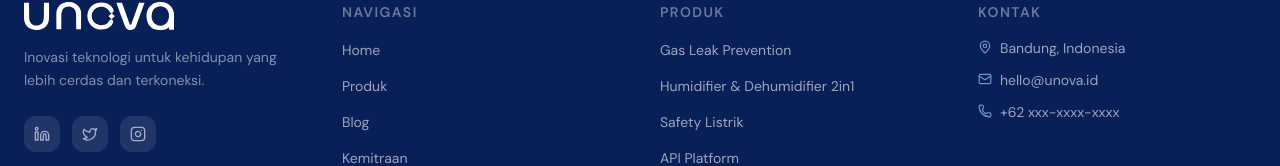
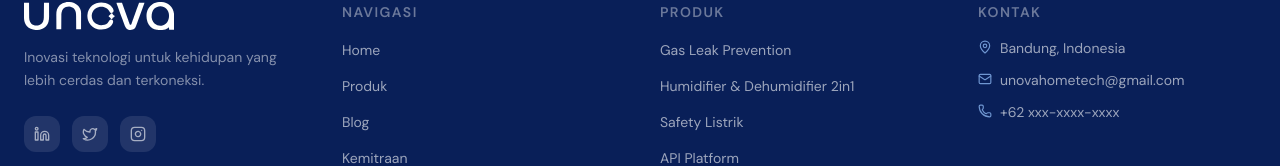
Before and after one commit to ripkie/unovaWebsite, a Next.js app: page / in a window 1280 px wide. Shown: the part 3282-3448 px from the top of the page. Built offline with nearby package versions, Linux system fonts and the light colour scheme.

Commit message:
update footer

```diff
--- a/src/components/Footer.tsx
+++ b/src/components/Footer.tsx
@@ -128,7 +128,7 @@ export default function Footer() {
             </li>
             <li className="flex items-start gap-2 text-white/60 text-sm">
               <Mail size={14} className="mt-0.5 shrink-0 text-brand-blue" />
-              hello@unova.id
+              unovahometech@gmail.com
             </li>
             <li className="flex items-start gap-2 text-white/60 text-sm">
               <Phone size={14} className="mt-0.5 shrink-0 text-brand-blue" />
```
